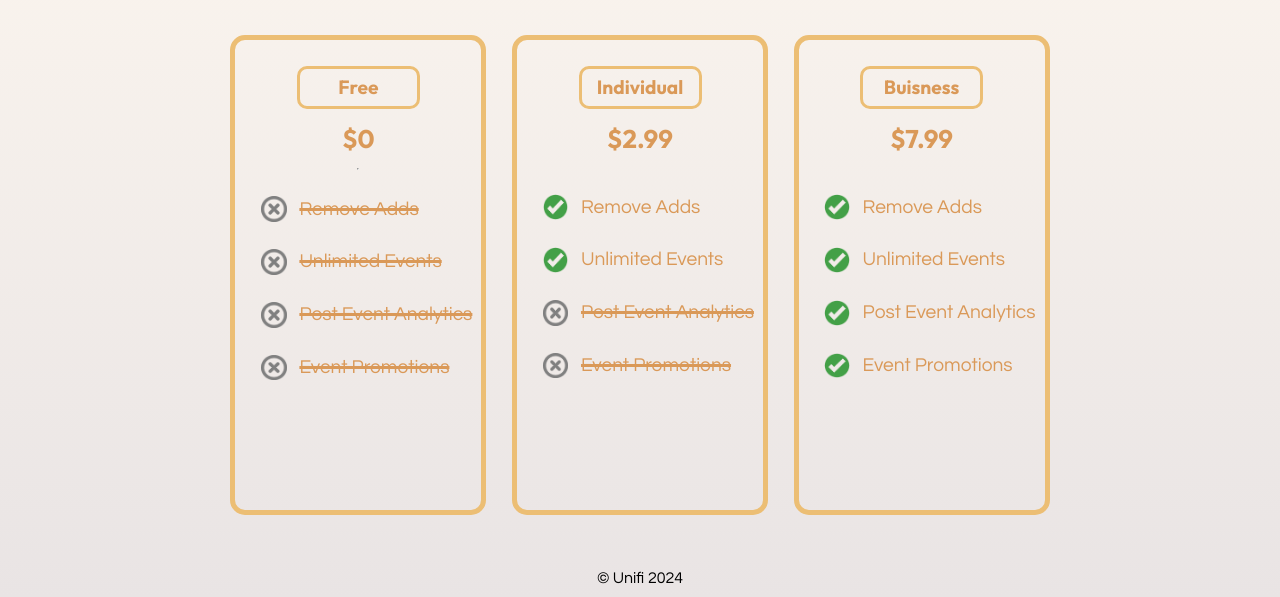
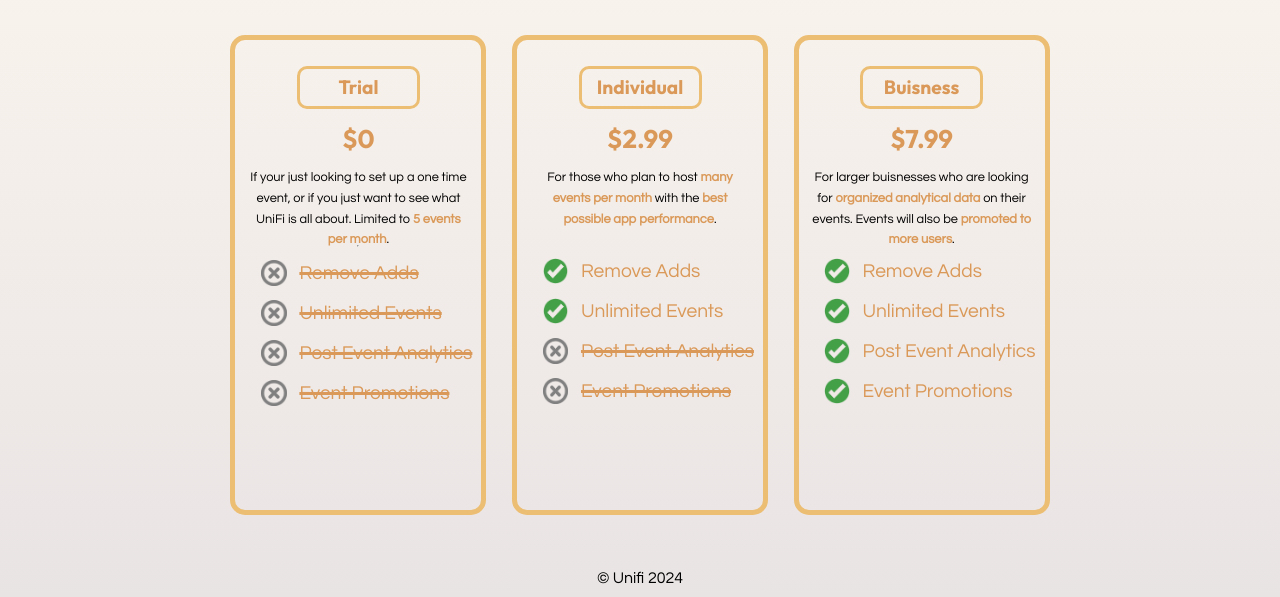
Before and after one commit to SEG-UniFi/SEG-UniFi.github.io, a website built with Vite: page price.html in a window 1280 px wide. Shown: the part 229-826 px from the top of the page. Built offline with nearby package versions, Linux system fonts and the light colour scheme.

Commit message:
Actually finished pricing page

```diff
--- a/price.html
+++ b/price.html
@@ -45,8 +45,9 @@
 
     <div class="plansGroup">
         <div class="plan">
-            <h2>Free</h2>
+            <h2>Trial</h2>
             <h1>$0</h1>
+            <p class="planDescription">If your just looking to set up a one time event, or if you just want to see what UniFi is all about. Limited to <span>5 events per month</span>.</p>
             <hr>
             <div class="benefits">
                 <div class="benefit">
@@ -70,6 +71,7 @@
         <div class="plan">
             <h2>Individual</h2>
             <h1 id = "individual">$2.99</h1>
+            <p class="planDescription">For those who plan to host <span>many events per month</span> with the <span>best possible app performance</span>.</p>
             <div class="benefits">
                 <div class="benefit">
                     <img src="assets/checkMark.png" alt="checkmark">
@@ -92,6 +94,7 @@
         <div class="plan">
             <h2>Buisness</h2>
             <h1 id="buisness">$7.99</h1>
+            <p class="planDescription">For larger buisnesses who are looking for <span>organized analytical data</span> on their events. Events will also be <span>promoted to more users</span>.</p>
             <div class="benefits">
                 <div class="benefit">
                     <img src="assets/checkMark.png" alt="checkmark">
--- a/styles/components/price.css
+++ b/styles/components/price.css
@@ -123,6 +123,14 @@ input:checked + .slider + .sliderTxt {
     font-size: 1.5vw;
 }
 
+.planDescription {
+    margin-inline: 1vw;
+    font-size: 1vw;
+    text-align: center;
+    margin-bottom: 0;
+    height: 6vw;
+}
+
 .plan:hover{
     background: #ecbe74;
     width: 22vw;
@@ -141,7 +149,6 @@ input:checked + .slider + .sliderTxt {
     display: flex;
     flex-direction: column;
     width: 100%;
-
 }
 
 .benefit {
@@ -150,7 +157,7 @@ input:checked + .slider + .sliderTxt {
     align-items: center;
     justify-content: left;
     margin-left: 2vw;
-    margin-top: 2vw;
+    margin-top: 1vw;
 }
 
 .benefit img {
```
Also changed, not shown: about.html (+8 -10 lines).
